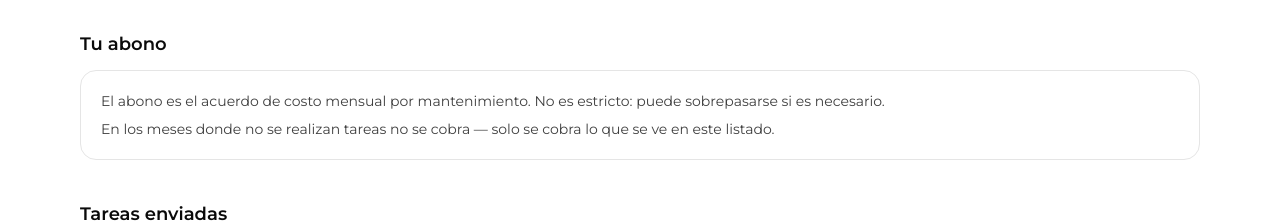
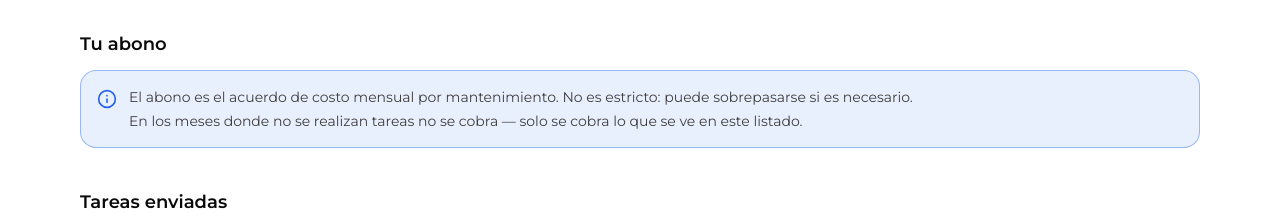
Before and after one commit to emcon84/job-gestor, a Next.js app: page / in a window 1280 px wide. Shown: the part 840-1063 px from the top of the page. Built offline with nearby package versions, Linux system fonts and the light colour scheme; no server answers; the database is empty.

Commit message:
style: abono explanation as an info alert
Turn the abono explanation card into a proper info alert (accent-tinted
background, border, Info icon) to read as a notice rather than a card.

```diff
--- a/src/app/page.tsx
+++ b/src/app/page.tsx
@@ -2,6 +2,7 @@ import SubmitForm from "@/components/SubmitForm";
 import TaskList from "@/components/TaskList";
 import ProgressBar from "@/components/ProgressBar";
 import RefreshOnMount from "@/components/RefreshOnMount";
+import { Info } from "lucide-react";
 import { getRepository } from "@/lib/store";
 import { computePacks } from "@/lib/packs";
 
@@ -32,15 +33,21 @@ export default async function HomePage() {
 
       <section className="mb-10">
         <h2 className="mb-3 text-lg font-semibold text-primary">Tu abono</h2>
-        <div className="mb-3 rounded-2xl border border-card-border bg-card p-5 space-y-2">
-          <p className="text-sm text-secondary">
-            El abono es el acuerdo de costo mensual por mantenimiento. No es
-            estricto: puede sobrepasarse si es necesario.
-          </p>
-          <p className="text-sm text-secondary">
-            En los meses donde no se realizan tareas no se cobra — solo se cobra
-            lo que se ve en este listado.
-          </p>
+        <div
+          role="note"
+          className="mb-3 flex items-start gap-3 rounded-2xl border border-accent/40 bg-accent/10 p-4"
+        >
+          <Info className="mt-0.5 h-5 w-5 shrink-0 text-accent" aria-hidden />
+          <div className="space-y-1 text-sm text-secondary">
+            <p>
+              El abono es el acuerdo de costo mensual por mantenimiento. No es
+              estricto: puede sobrepasarse si es necesario.
+            </p>
+            <p>
+              En los meses donde no se realizan tareas no se cobra — solo se
+              cobra lo que se ve en este listado.
+            </p>
+          </div>
         </div>
         {tasks.length > 0 && <ProgressBar summary={packSummary} />}
       </section>
```
